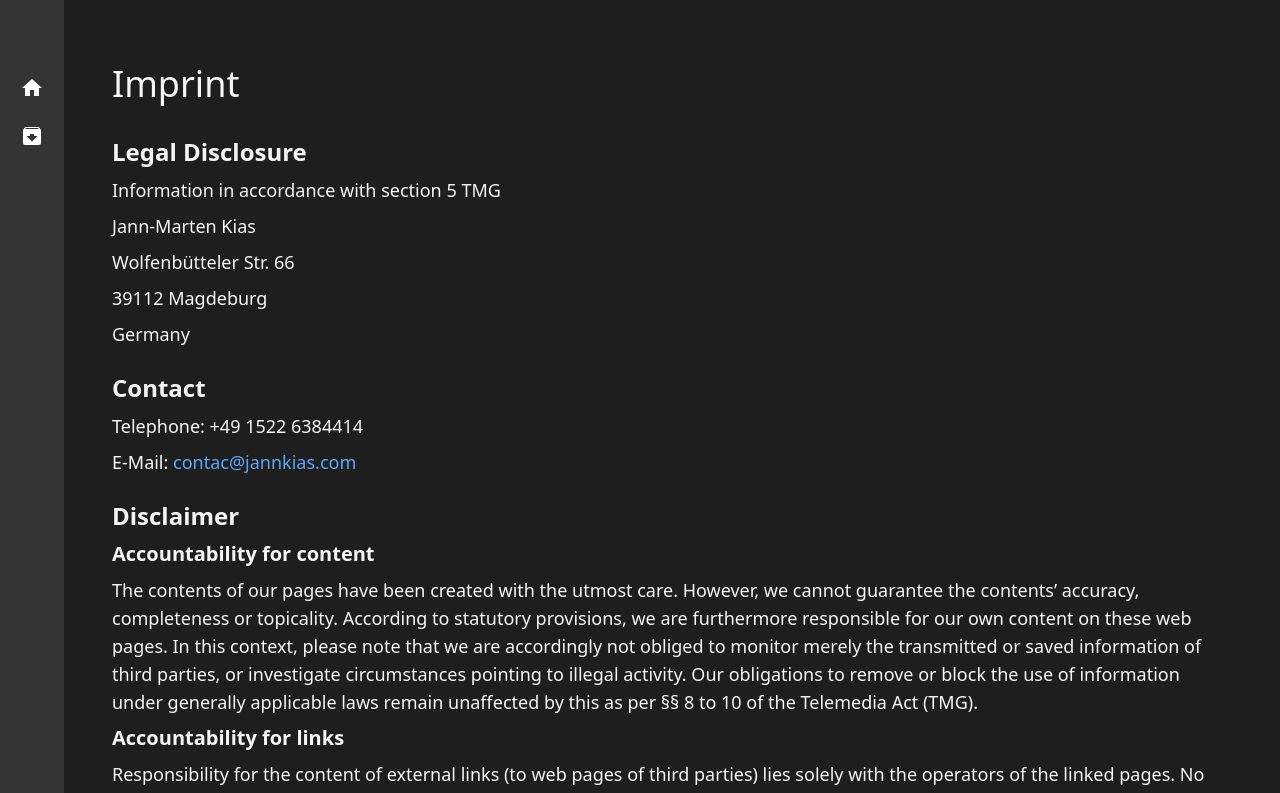
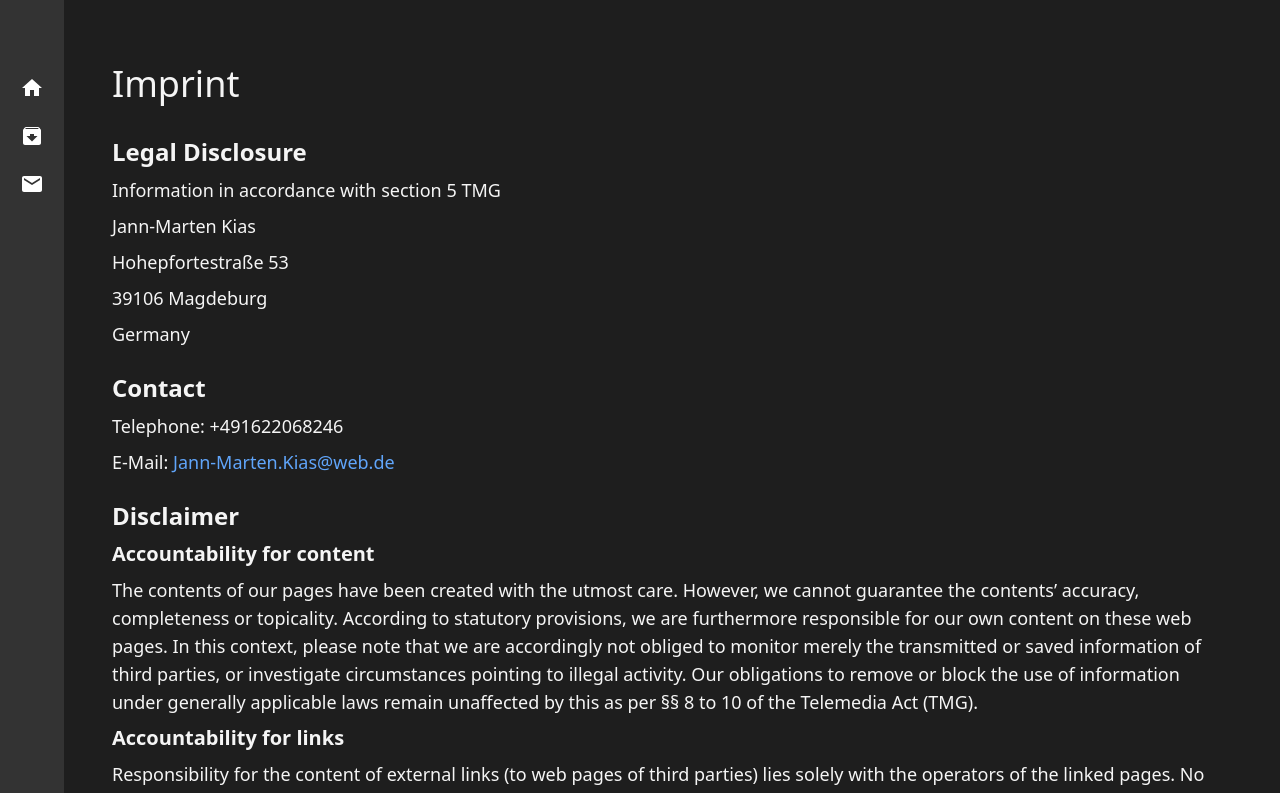
Before and after one commit to Jamaki5/Next-Website, a Next.js app: page /imprint in a window 1280 px wide. Shown: the top 793 px of the page. Built offline with nearby package versions, Linux system fonts and the light colour scheme.

Commit message:
fix(E-Mail): fixed E-Mail to old

```diff
--- a/components/Contact/contact.js
+++ b/components/Contact/contact.js
@@ -135,9 +135,9 @@ function contact() {
             <a
               className={style.link}
               target="_blank"
-              href="mailto:contact@jannkias.com"
+              href="mailto:Jann-Marten.Kias@web.de"
             >
-              contact@jannkias.com
+              Jann-Marten.Kias@web.de
             </a>
           </div>
           <div className="flex flex-col sm:flex-row w-full self-center gap-4">
--- a/components/Home/AboutMe.js
+++ b/components/Home/AboutMe.js
@@ -176,7 +176,7 @@ function AboutMe() {
               various areas of software development. I am currently working on
               the development of frontend. My current stack includes: Next.js,
               React, Tailwind CSS, Material-UI, Javascript, git and Docker. I am
-              currently working as a working student at MÜNSMEDIA GmbH
+              currently working as a working student at MÜNSMEDIA GmbH.
             </div>
           </div>
           <div
--- a/components/Home/MeContact.js
+++ b/components/Home/MeContact.js
@@ -30,7 +30,7 @@ const CONTACTS = [
   },
   {
     name: "E-Mail",
-    link: "mailto:jamaki5@web.de",
+    link: "mailto:Jann-Marten.Kias@web.de",
     icon: <MailIcon fontSize="inherit" />,
     target: "",
     rel: ""
--- a/components/Layout.js
+++ b/components/Layout.js
@@ -29,6 +29,12 @@ const LINKS = [
     path: "/tools",
     show: false,
     icon: <BuildIcon className="text-white hover:text-gray-300" />,
+  },
+  {
+    name: "Contact",
+    path: "/contact",
+    show: true,
+    icon: <MailIcon className="text-white hover:text-gray-300" />,
   },
 ];
 
--- a/pages/imprint.js
+++ b/pages/imprint.js
@@ -10,19 +10,19 @@ function imprint() {
             <h2 className="text-2xl font-semibold mt-4">Legal Disclosure</h2>
             <p>Information in accordance with section 5 TMG</p>
             <p>Jann-Marten Kias</p>
-            <p>Wolfenbütteler Str. 66</p>
-            <p>39112 Magdeburg</p>
+            <p>Hohepfortestraße 53</p>
+            <p>39106 Magdeburg</p>
             <p>Germany</p>
             <h2 className="text-2xl font-semibold mt-4">Contact</h2>
-            <p>Telephone: +49 1522 6384414</p>
+            <p>Telephone: +491622068246</p>
             <p>
               E-Mail:{" "}
               <a
                 className={style.link}
                 target="_blank"
-                href="mailto:contac@jannkias.com"
+                href="mailto:Jann-Marten.Kias@web.de"
               >
-                contac@jannkias.com
+                Jann-Marten.Kias@web.de
               </a>
             </p>
             <h2 className="text-2xl font-semibold mt-4">Disclaimer</h2>
@@ -62,7 +62,7 @@ function imprint() {
               of the copyright law).
             </p>
             <p>
-              Quelle:{" "}
+              Source:{" "}
               <a
                 className={style.link}
                 target="_blank"
```
Also changed, not shown: 1 other file (tests, documents, lock files or other folders).
